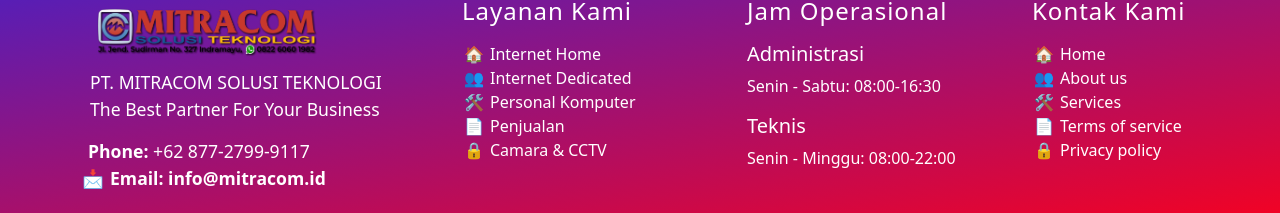
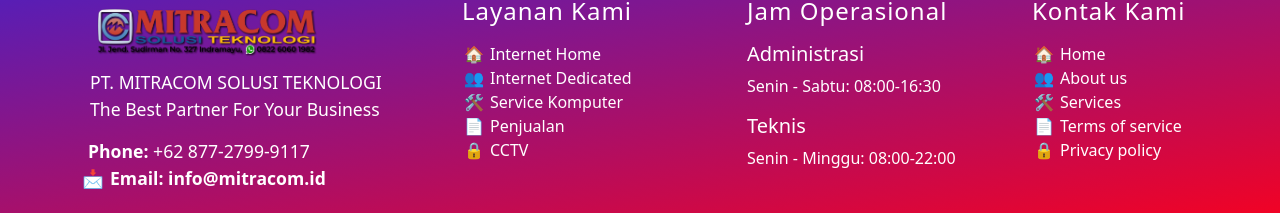
Before and after one commit to bisaterusboy/bisaterusboy.github.io, a React (Vite) app: page / in a window 1280 px wide. Shown: the part 3403-3616 px from the top of the page. Built offline with nearby package versions, Linux system fonts and the light colour scheme.

Commit message:
edit footer

```diff
--- a/src/components/Footer.jsx
+++ b/src/components/Footer.jsx
@@ -56,9 +56,9 @@
                     {[
                       { name: "Internet Home", icon: "🏠", link: "/" },
                       { name: "Internet Dedicated", icon: "👥", link: "/about" },
-                      { name: "Personal Komputer", icon: "🛠️", link: "/services" },
+                      { name: "Service Komputer", icon: "🛠️", link: "/services" },
                       { name: "Penjualan", icon: "📄", link: "/terms-of-service" },
-                      { name: "Camara & CCTV", icon: "🔒", link: "/privacy-policy" },
+                      { name: "CCTV", icon: "🔒", link: "/privacy-policy" },
                     ].map((item, idx) => (
                       <li key={idx}>
                         <a
```
